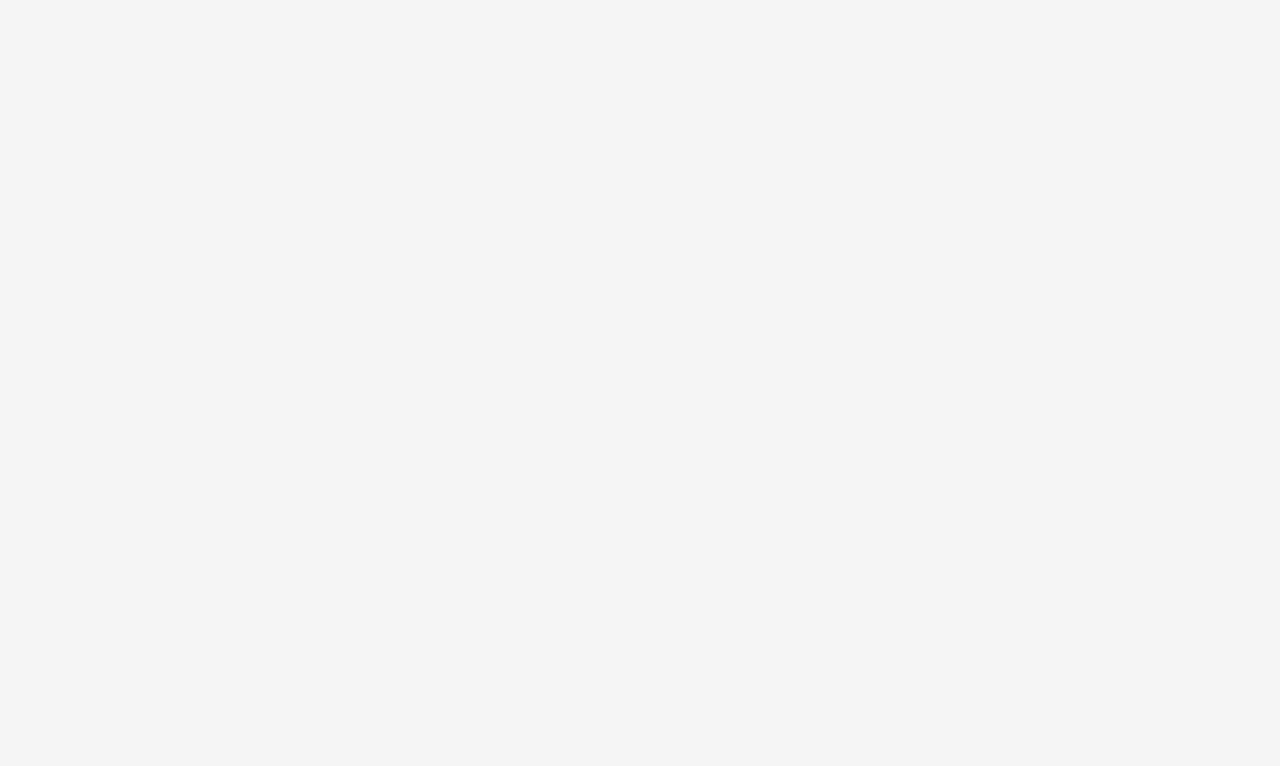
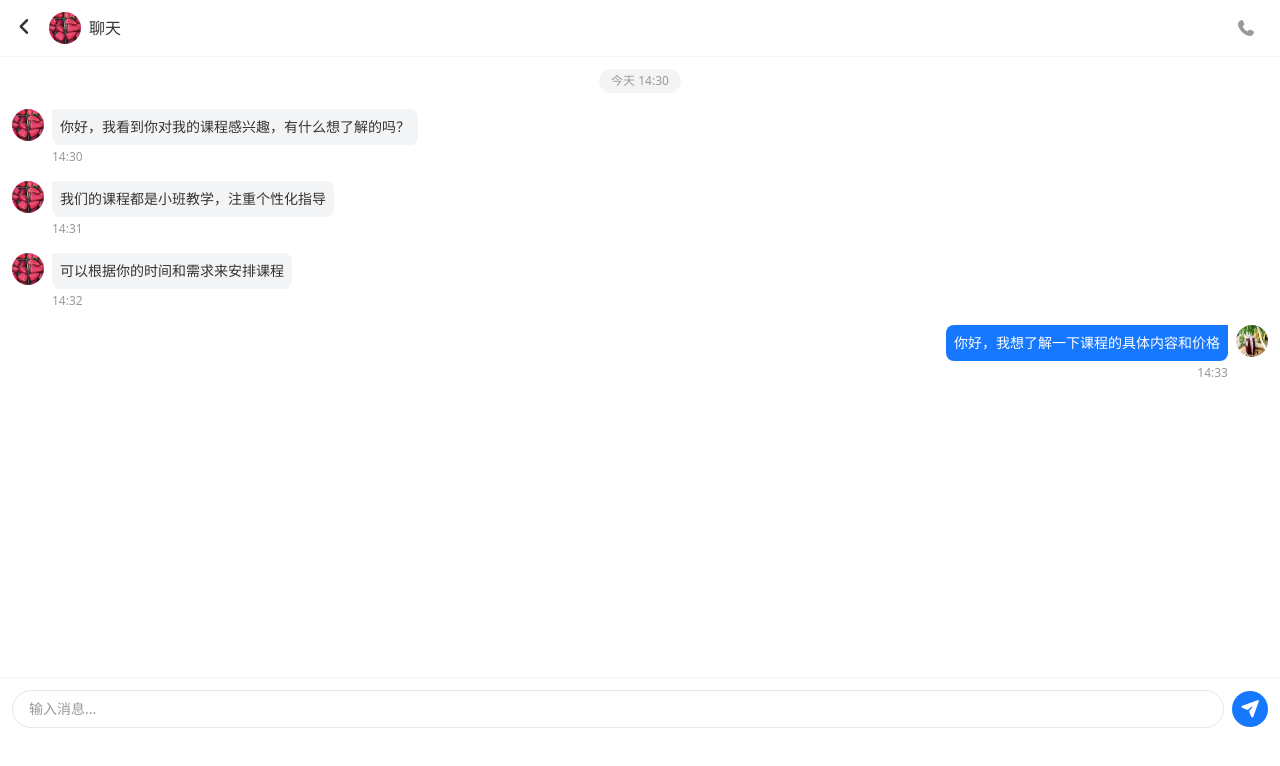
Before and after one commit to RosyDawns/hxs-demo1, a Vue app: page /chat in a window 1280 px wide. Before the commit this address had no page. Shown: the top 766 px of the page. Built offline with nearby package versions, Linux system fonts and the light colour scheme.

Commit message:
init(project): 修改文字描述

```diff
--- a/backup/hss_v2.html
+++ b/backup/hss_v2.html
@@ -148,7 +148,7 @@
                         <p class="text-sm">比如紫苏、香茅、沙葱都是地域特色比较明显的</p>
                         <div class="flex items-center justify-between mt-2">
                             <div class="flex items-center">
-                                <img src="https://picsum.photos/id/64/30/30" alt="用户头像" class="w-6 h-6 rounded-full">
+                                <img src="@images/img-44.jpg" alt="用户头像" class="w-6 h-6 rounded-full">
                                 <span class="text-xs text-gray ml-1">小乖狼</span>
                             </div>
                             <button class="text-gray">
--- a/backup/hss_v3.html
+++ b/backup/hss_v3.html
@@ -153,7 +153,7 @@
             <p class="text-sm">比如紫苏、香茅、沙葱都是地域特色比较明显的</p>
             <div class="flex items-center justify-between mt-2">
               <div class="flex items-center">
-                <img src="https://picsum.photos/id/64/30/30" alt="用户头像" class="w-6 h-6 rounded-full">
+                <img src="@images/img-44.jpg" alt="用户头像" class="w-6 h-6 rounded-full">
                 <span class="text-xs text-gray ml-1">小乖狼</span>
               </div>
               <button class="text-gray">
--- a/index.html
+++ b/index.html
@@ -5,8 +5,8 @@
     <link rel="icon" type="image/svg+xml" href="/vite.svg" />
     <meta name="viewport" content="width=device-width, initial-scale=1.0, maximum-scale=1.0, user-scalable=no" />
     <meta name="format-detection" content="telephone=no" />
-    <meta name="apple-mobile-web-app-capable" content="yes" />
     <meta name="apple-mobile-web-app-status-bar-style" content="black" />
+    <meta name="mobile-web-app-capable" content="yes">
     <title>唤醒狮</title>
     <link rel="stylesheet" href="/font-awesome.all.min.css" />
   </head>
--- a/src/router/index.js
+++ b/src/router/index.js
@@ -18,6 +18,7 @@ import CampDetailPage from '../views/CampDetailPage.vue' // 唤醒营详情页
 import MyOrdersPage from '../views/MyOrdersPage.vue' // 我的订单页面
 import AITResultPage from '../views/AITResultPage.vue' // AI匹配结果页面
 import DailySigninPage from '../views/DailySigninPage.vue' // 每日签到页面
+import ChatPage from '../views/ChatPage.vue' // 聊天页面
 
 // 路由配置数组
 const routes = [
@@ -138,6 +139,16 @@ const routes = [
       showInNav: false
     }
   },
+  // 聊天页面路由
+  {
+    path: '/chat',
+    name: 'Chat',
+    component: ChatPage,
+    meta: {
+      title: '聊天',
+      showInNav: false
+    }
+  },
   // 生活搭子页面路由
   {
     path: '/partners',
--- a/src/views/AIAssistantPage.vue
+++ b/src/views/AIAssistantPage.vue
@@ -118,20 +118,24 @@
       </div>
 
       <!-- 语音输入按钮 -->
-      <div class="w-full max-w-sm mb-6">
+      <div class="w-full max-w-sm mb-6 flex justify-between">
+        <div
+          class="h-11 w-11 mr-2 flex items-center justify-center bg-white rounded-full"
+        >
+          <i class="fa-solid fa-keyboard"></i>
+        </div>
         <button
-          class="w-full bg-primary text-white py-4 rounded-full font-medium flex items-center justify-center space-x-2 shadow-lg hover:bg-primary/90 transition-colors duration-300"
+          class="h-11 flex-1 bg-white text-primary rounded-full font-medium flex items-center justify-center space-x-2 shadow-lg hover:bg-primary/90 transition-colors duration-300"
           @mousedown="startVoiceRecording"
           @mouseup="stopVoiceRecording"
           @touchstart="startVoiceRecording"
           @touchend="stopVoiceRecording"
         >
           <i class="fa fa-microphone text-xl"></i>
-          <span :class="isRecording ? 'text-yellow-300 animate-pulse' : ''">{{
+          <span :class="isRecording ? 'text-primary animate-pulse' : ''">{{
             isRecording ? "正在录音..." : "按住说话"
           }}</span>
         </button>
-        <p class="text-xs text-gray-400 text-center mt-2">长按说话，松开结束</p>
       </div>
     </div>
 
--- /dev/null
+++ b/src/views/ChatPage.vue
@@ -0,0 +1,160 @@
+<template>
+  <div class="page" id="page-chat">
+    <!-- 顶部导航 -->
+    <header class="sticky top-0 z-50 bg-light border-b border-gray-100 p-3 flex items-center">
+      <button class="nav-back mr-3 text-dark" @click="$router.back()">
+        <i class="fa fa-angle-left text-xl"></i>
+      </button>
+      <div class="flex items-center">
+        <img :src="avatarUrl" :alt="chatUsername" class="w-8 h-8 rounded-full">
+        <h2 class="font-medium ml-2">{{ chatUsername }}</h2>
+      </div>
+      <div class="flex-1 flex justify-end">
+        <button class="nav-action text-gray mr-3">
+          <i class="fa fa-phone"></i>
+        </button>
+        <!-- <button class="nav-action text-gray">
+          <i class="fa fa-video-camera"></i>
+        </button> -->
+      </div>
+    </header>
+
+    <!-- 聊天内容区 -->
+    <div class="p-3 space-y-4 overflow-y-auto flex-1" id="chat-messages">
+      <!-- 系统消息 -->
+      <div class="flex justify-center">
+        <div class="bg-gray-100 text-xs text-gray px-3 py-1 rounded-full">
+          今天 14:30
+        </div>
+      </div>
+
+      <!-- 对方消息 -->
+      <div class="flex items-start">
+        <img :src="avatarUrl" :alt="chatUsername" class="w-8 h-8 rounded-full flex-shrink-0">
+        <div class="ml-2 max-w-[70%]">
+          <div class="bg-gray-100 rounded-lg rounded-tl-none p-2 text-sm">
+            你好，我看到你对我的课程感兴趣，有什么想了解的吗？
+          </div>
+          <div class="text-xs text-gray mt-1">14:30</div>
+        </div>
+      </div>
+
+      <!-- 对方消息 -->
+      <div class="flex items-start">
+        <img :src="avatarUrl" :alt="chatUsername" class="w-8 h-8 rounded-full flex-shrink-0">
+        <div class="ml-2 max-w-[70%]">
+          <div class="bg-gray-100 rounded-lg rounded-tl-none p-2 text-sm">
+            我们的课程都是小班教学，注重个性化指导
+          </div>
+          <div class="text-xs text-gray mt-1">14:31</div>
+        </div>
+      </div>
+
+      <!-- 对方消息 -->
+      <div class="flex items-start">
+        <img :src="avatarUrl" :alt="chatUsername" class="w-8 h-8 rounded-full flex-shrink-0">
+        <div class="ml-2 max-w-[70%]">
+          <div class="bg-gray-100 rounded-lg rounded-tl-none p-2 text-sm">
+            可以根据你的时间和需求来安排课程
+          </div>
+          <div class="text-xs text-gray mt-1">14:32</div>
+        </div>
+      </div>
+
+      <!-- 我的消息 -->
+      <div class="flex items-start justify-end">
+        <div class="mr-2 max-w-[70%] text-right">
+          <div class="bg-primary text-white rounded-lg rounded-tr-none p-2 text-sm">
+            你好，我想了解一下课程的具体内容和价格
+          </div>
+          <div class="text-xs text-gray mt-1">14:33</div>
+        </div>
+        <img :src="myAvatar" alt="我的头像" class="w-8 h-8 rounded-full flex-shrink-0">
+      </div>
+    </div>
+
+    <!-- 底部输入区 -->
+    <div class="bg-light border-t border-gray-100 p-3">
+      <!-- <div class="flex items-center mb-2">
+        <button class="nav-action text-gray mr-2">
+          <i class="fa fa-smile-o"></i>
+        </button>
+        <button class="nav-action text-gray mr-2">
+          <i class="fa fa-paperclip"></i>
+        </button>
+        <button class="nav-action text-gray mr-2">
+          <i class="fa fa-picture-o"></i>
+        </button>
+        <div class="flex-1"></div>
+      </div> -->
+      <div class="flex items-center">
+        <input type="text" v-model="messageText" placeholder="输入消息..."
+               class="flex-1 bg-white border border-gray-200 rounded-full py-2 px-4 text-sm focus:outline-none focus:border-primary">
+        <button class="ml-2 bg-primary text-white rounded-full w-9 h-9 flex items-center justify-center">
+          <i class="fa fa-paper-plane"></i>
+        </button>
+      </div>
+    </div>
+  </div>
+</template>
+
+<script>
+import { ref, onMounted } from 'vue'
+// 导入所需的图片
+import img37 from '@/assets/images/img-37.jpg'
+import img20 from '@/assets/images/img-20.jpg'
+import img21 from '@/assets/images/img-21.jpg'
+import img22 from '@/assets/images/img-22.jpg'
+import img12 from '@/assets/images/img-12.jpg'
+
+export default {
+  name: 'ChatPage',
+  setup() {
+    // 获取聊天对象信息
+    const chatUsername = ref('')
+    const avatarUrl = ref(img37) // 默认头像
+    const messageText = ref('')
+    const myAvatar = ref(img12) // 我的头像
+
+    onMounted(() => {
+      // 从localStorage获取聊天对象信息
+      const username = localStorage.getItem('chatUsername')
+      if (username) {
+        chatUsername.value = username
+
+        // 根据用户名设置对应的头像
+        if (username.includes('李教练')) {
+          avatarUrl.value = img20
+        } else if (username.includes('张老师')) {
+          avatarUrl.value = img21
+        } else if (username.includes('王教练')) {
+          avatarUrl.value = img22
+        } else if (username.includes('系统')) {
+          avatarUrl.value = img37
+        }
+      } else {
+        chatUsername.value = '聊天'
+      }
+    })
+
+    return {
+      chatUsername,
+      avatarUrl,
+      myAvatar,
+      messageText
+    }
+  }
+}
+</script>
+
+<style scoped>
+.page {
+  display: flex;
+  flex-direction: column;
+  height: 100vh;
+}
+
+#chat-messages {
+  flex: 1;
+}
+</style>
--- a/src/views/IndexPage.vue
+++ b/src/views/IndexPage.vue
@@ -89,7 +89,7 @@
           <p class="text-sm">比如紫苏、香茅、沙葱都是地域特色比较明显的</p>
           <div class="flex items-center justify-between mt-2">
             <div class="flex items-center">
-              <img src="https://picsum.photos/id/64/30/30" alt="用户头像" class="w-6 h-6 rounded-full">
+              <img src="@images/img-44.jpg" alt="用户头像" class="w-6 h-6 rounded-full">
               <span class="text-xs text-gray ml-1">小乖狼</span>
             </div>
             <button class="text-gray">
```
Also changed, not shown: src/views/MessagesPage.vue (+38 -11 lines), src/assets/images/img-44.jpg (added).
